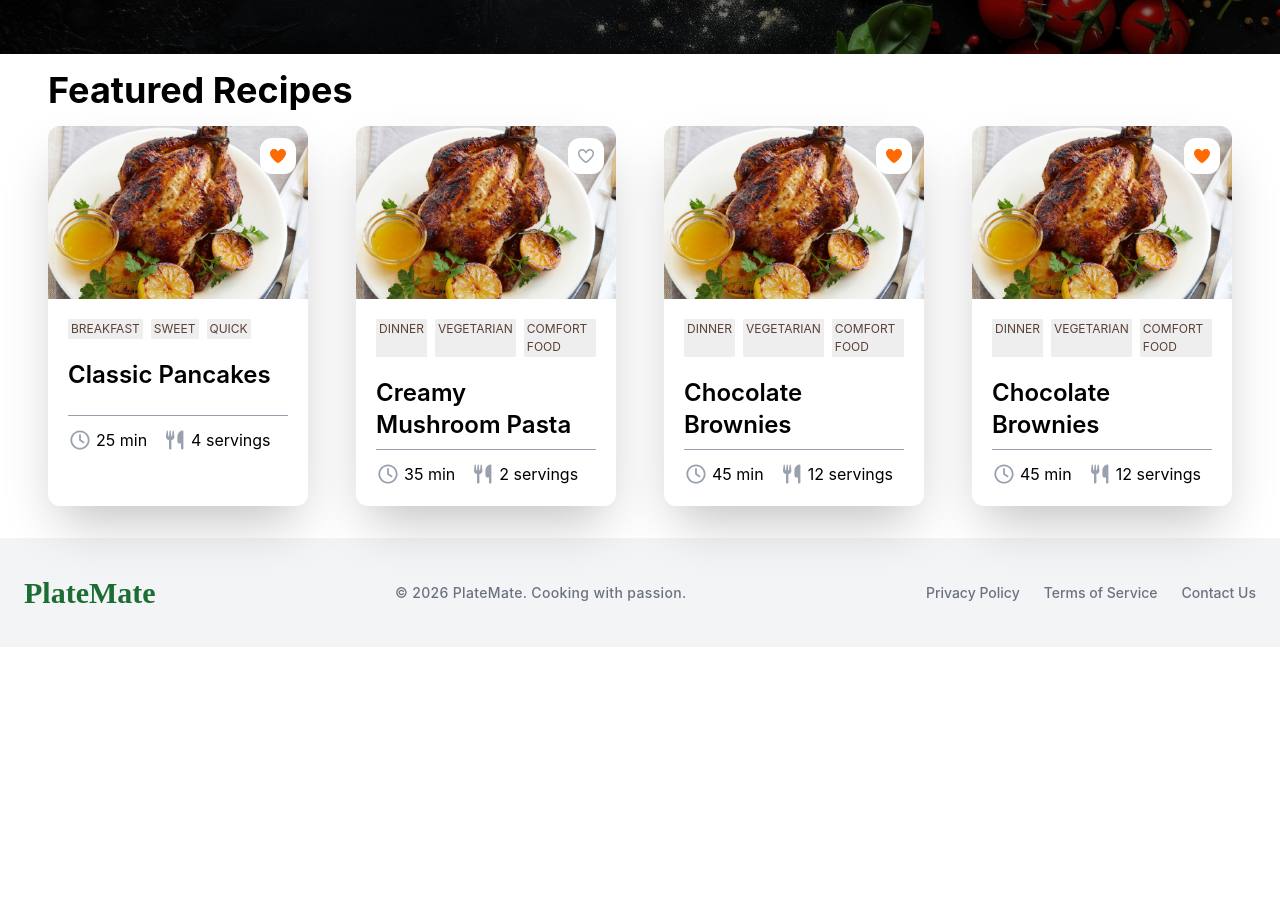
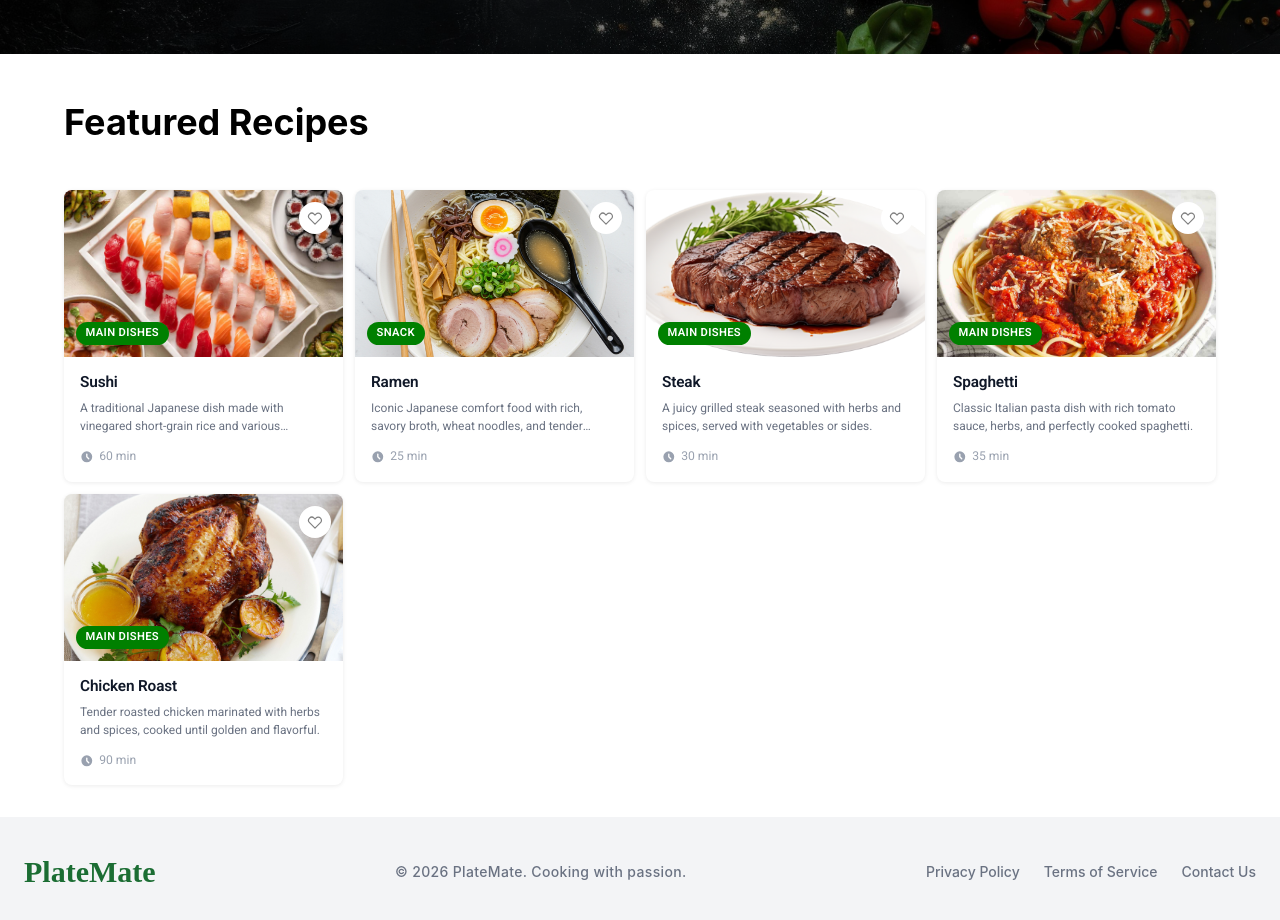
Before and after one commit to Chipboong/Interactive-Recipe-Book, a React (Vite) app: page / in a window 1280 px wide. Shown: the part 760-1680 px from the top of the page. Before the commit the page ends 1407 px from the top, so only its background shows below. Built offline with nearby package versions, Linux system fonts and the light colour scheme; a web font is replaced by a local one.

Commit message:
Update Recipe and change Home.jsx

```diff
--- a/src/data/recipes.js
+++ b/src/data/recipes.js
@@ -1,37 +1,84 @@
-import img1 from '@/assets/recipes/id-1.jpg'
-import img2 from '@/assets/recipes/id-2.webp'
-import img3 from '@/assets/recipes/id-3.jpg'
+import img1 from "@/assets/recipes/id-1.jpg";
+import img2 from "@/assets/recipes/id-2.webp";
+import img3 from "@/assets/recipes/id-3.jpg";
+import img4 from "@/assets/steak.png";
+import img5 from "@/assets/spaghetti.jpg";
+import img6 from "@/assets/chicken.jpg";
+
 // all category: 'All', 'Breakfast', 'Main Dishes', 'Dessert', 'Snack'
 
 const seedRecipes = [
-    {
-        id: '1',
-        title: 'Sushi',
-        image: img1,
-        description: 'A traditional Japanese dish made with vinegared short-grain rice and various ingredient.',
-        category: 'Main Dishes',
-        keyIngredients: ['rice', 'salmon', 'seafood'],
-        prepTime: '60 min',
+  {
+    id: "1",
+    title: "Sushi",
+    image: img1,
+    description:
+      "A traditional Japanese dish made with vinegared short-grain rice and various ingredient.",
+    category: "Main Dishes",
+    keyIngredients: ["rice", "salmon", "seafood"],
+    prepTime: "60 min",
+    isFeature: true,
+  },
+  {
+    id: "2",
+    title: "Pho",
+    image: img2,
+    description:
+      "Well-loved Asian breakfast, Pho, with broth, delicated noodle, and meat.",
+    category: "Breakfast",
+    keyIngredients: ["noodles", "salmon", "broth base", "beef"],
+    prepTime: "20 min",
+    isFeature: false,
+  },
+  {
+    id: "3",
+    title: "Ramen",
+    image: img3,
+    description:
+      "Iconic Japanese comfort food with rich, savory broth, wheat noodles, and tender toppings.",
+    category: "Snack",
+    keyIngredients: [
+      "ramen noodles",
+      "pork belly",
+      "broth base",
+      "soft-boiled egg",
+    ],
+    prepTime: "25 min",
+    isFeature: true,
+  },
+  {
+      id: "4",
+      title: "Steak",
+      image: img4,
+      description:
+        "A juicy grilled steak seasoned with herbs and spices, served with vegetables or sides.",
+      category: "Main Dishes",
+      keyIngredients: ["beef", "salt", "pepper", "butter"],
+      prepTime: "30 min",
+      isFeature: true,
     },
     {
-        id: '2',
-        title: 'Pho',
-        image: img2,
-        description: 'Well-loved Asian breakfast, Pho, with broth, delicated noodle, and meat.',
-        category: 'Breakfast',
-        keyIngredients: ['noodles', 'salmon', 'broth base', 'beef'],
-        prepTime: '20 min',
+      id: "5",
+      title: "Spaghetti",
+      image: img5,
+      description:
+        "Classic Italian pasta dish with rich tomato sauce, herbs, and perfectly cooked spaghetti.",
+      category: "Main Dishes",
+      keyIngredients: ["spaghetti", "tomato sauce", "garlic", "parmesan"],
+      prepTime: "35 min",
+      isFeature: true,
     },
     {
-        id: '3',
-        title: 'Ramen',
-        image: img3,
-        description: 'Iconic Japanese comfort food with rich, savory broth, wheat noodles, and tender toppings.',
-        category: 'Snack',
-        keyIngredients: ['ramen noodles', 'pork belly', 'broth base', 'soft-boiled egg'],
-        prepTime: '25 min',
-
-    }
-]
+      id: "6",
+      title: "Chicken Roast",
+      image: img6,
+      description:
+        "Tender roasted chicken marinated with herbs and spices, cooked until golden and flavorful.",
+      category: "Main Dishes",
+      keyIngredients: ["chicken", "herbs", "garlic", "olive oil"],
+      prepTime: "90 min",
+      isFeature: true,
+    },
+];
 
 export default seedRecipes;
--- a/src/routes/Home.jsx
+++ b/src/routes/Home.jsx
@@ -1,9 +1,12 @@
 import { NavLink } from "react-router";
 import Hero from "@/assets/hero.jpg";
-import Chicken from "@/assets/chicken.jpg";
-import Card from "../components/Card";
+
+import { useRecipes } from "../context/RecipeContext";
+import RecipeCard from "../components/recipes/RecipeCard";
 import "@/Circle.css";
 export default function Home() {
+  const { recipes, toggleFavorite, favorites } = useRecipes();
+  console.log(recipes);
   return (
     <>
       <div
@@ -22,13 +25,13 @@ export default function Home() {
             </h1>
 
             <p className="text-lg text-gray-200">
-                            Cook smarter, eat better, and share your favorite
-                            recipes with food lovers everywhere.
+              Cook smarter, eat better, and share your favorite recipes with
+              food lovers everywhere.
             </p>
 
             <div className="flex flex-col sm:flex-row gap-4 w-full sm:w-auto">
               <NavLink
-                                to="/recipe"
+                to="/recipes"
                 className="bg-primary-green hover:bg-green-700 transition text-white px-8 py-3 rounded-full text-center font-semibold"
               >
                 Browse Recipes
@@ -44,50 +47,24 @@ export default function Home() {
           </div>
         </div>
       </div>
-            <section className="px-12 py-4">
-                <h2 className="text-4xl font-bold">Featured Recipes</h2>
+      <section className="px-16 py-4">
+        <h2 className="text-4xl font-bold py-8">Featured Recipes</h2>
         <div className="flex justify-around py-4 gap-12 ">
-                    <Card
-                        isFavorite={true}
-                        tag={["Breakfast", "Sweet", "Quick"]}
-
-                        img={Chicken}
-
-                        title="Classic Pancakes"
-                        time="25 min"
-                        serving="4 servings"
+          <ul className="grid grid-cols-1 sm:grid-cols-2 gap-3 md:grid-cols-3 lg:grid-cols-4">
+            {recipes
+              .filter((item) => item.isFeature)
+              .map((item, index) => {
+                return (
+                  <li key={index}>
+                    <RecipeCard
+                      recipe={item}
+                      isFavorited={favorites.includes(item.id)}
+                      onFavoriteToggle={toggleFavorite}
                     />
-
-                    <Card
-                        isFavorite={false}
-                        tag={["Dinner", "Vegetarian", "Comfort Food"]}
-
-                        img={Chicken}
-                        title="Creamy Mushroom Pasta"
-                        time="35 min"
-                        serving="2 servings"
-                    />
-
-                    <Card
-                        isFavorite={true}
-                        tag={["Dinner", "Vegetarian", "Comfort Food"]}
-
-                        img={Chicken}
-
-                        title="Chocolate Brownies"
-                        time="45 min"
-                        serving="12 servings"
-                    />
-                    <Card
-                        isFavorite={true}
-                        tag={["Dinner", "Vegetarian", "Comfort Food"]}
-
-                        img={Chicken}
-
-                        title="Chocolate Brownies"
-                        time="45 min"
-                        serving="12 servings"
-                    />
+                  </li>
+                );
+              })}
+          </ul>
         </div>
       </section>
     </>
```
Lines whose indentation alone changed are shown as unchanged.
